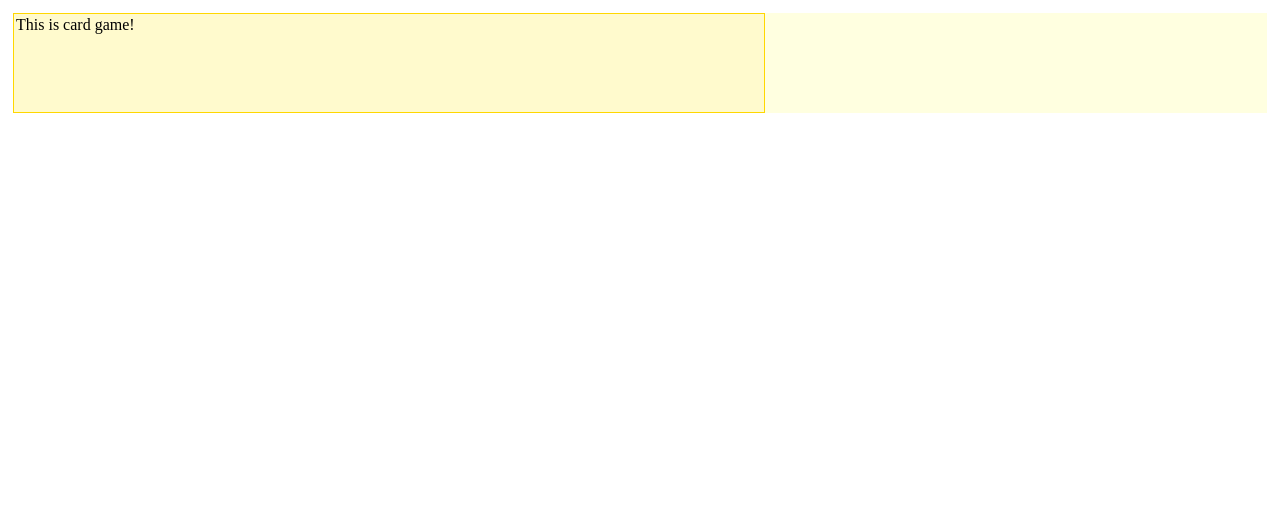
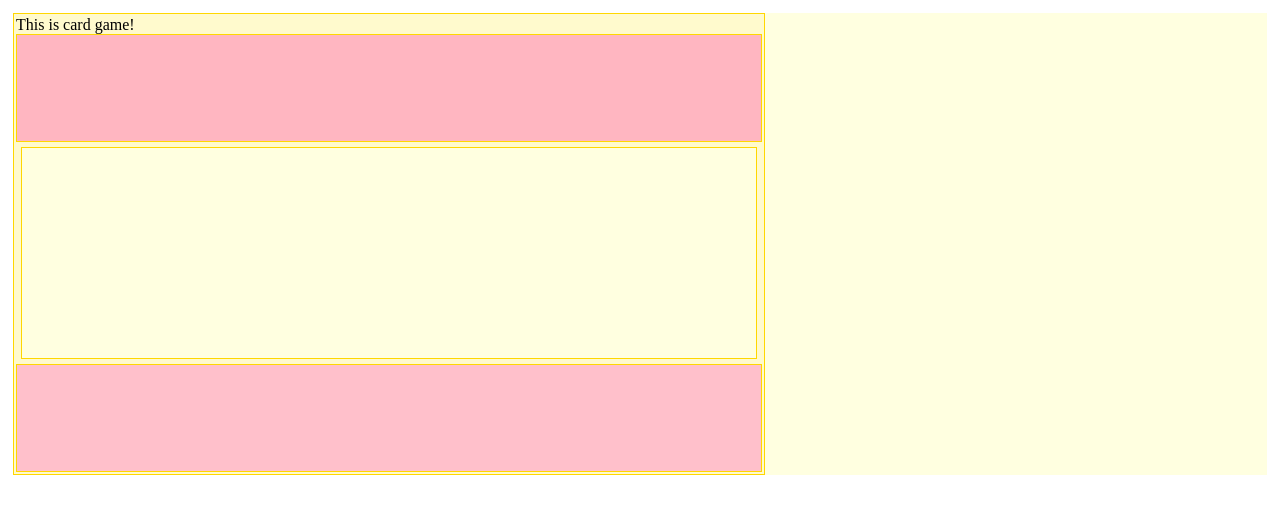
Before and after one commit to ScarySkeleton/cardAI, a React app: page / in a window 1280 px wide. Shown: the top 514 px of the page. Built offline with nearby package versions, Linux system fonts and the light colour scheme; the HTML template or start-up script is replaced by a standard one.

Commit message:
styles: variables, field and cards

```diff
--- a/src/containers/card/card.scss
+++ b/src/containers/card/card.scss
@@ -5,8 +5,8 @@
 
     display: inline;
     &_img {
-        max-width: 100px;
-        max-height: 100px;
+        max-width: $cardSizeMedium;
+        max-height: $cardSizeMedium;
         margin: $marginMedium;
         padding: $paddingMedium;
         cursor: pointer;
--- a/src/containers/field/Field.jsx
+++ b/src/containers/field/Field.jsx
@@ -14,6 +14,12 @@ class Field extends PureComponent {
             <div className='container field'>
                 <div className='field__desk'>
                     This is card game!
+                    <div className='field__desk-pc'>
+                    </div>
+                    <div className='field__desk-game'>
+                    </div>
+                    <div className='field__desk-human'>
+                    </div>
                 </div>
                 <div className='field__cards'>
                     <Card />
--- a/src/containers/field/field.scss
+++ b/src/containers/field/field.scss
@@ -2,16 +2,35 @@
 
 .field {
     display: flex;
-    min-height: 100px;
-    min-width: 100px;
-
     padding: $paddingMedium;
 
     &__desk {
         width: 60%;
         padding: $paddingSmall;
         background-color: $lemon;
-        border: 1px solid $gold;
+        border: $borderRadSmall solid $gold;
+
+        &-pc {
+            min-height: calc(#{$cardSizeMedium} + #{$paddingSmall});
+            padding: $paddingSmall;
+            background-color: $lightPink;
+            border: $borderRadSmall solid $gold;
+        }
+
+        &-game {
+            min-height: multiplySelf($cardSizeMedium, 1);
+            margin: $marginMedium;
+            padding: $paddingMedium;
+            background-color: $lightYellow;
+            border: $borderRadSmall solid $gold;
+        }
+
+        &-human {
+            min-height: calc(#{$cardSizeMedium} + #{$paddingSmall});
+            padding: $paddingSmall;
+            background-color: Pink;
+            border: $borderRadSmall solid $gold;
+        }
     }
 
     &__cards {
--- a/src/styles/variables.scss
+++ b/src/styles/variables.scss
@@ -12,6 +12,10 @@ $small: 2px;
 $medium: 5px;
 $large: 7px;
 
+$cardSizeSmall: 50px;
+$cardSizeMedium: 100px;
+$cardSizeLarge: 150px;
+
 $paddingSmall: $small;
 $paddingMedium: $medium;
 $paddingLarge: $large;
@@ -20,7 +24,7 @@ $marginSmall: $small;
 $marginMedium: $medium;
 $marginLarge: $large;
 
-$borderRadSmall: $small;
+$borderRadSmall: 1px;
 $borderRadMedium: $medium;
 $borderRadLarge: $large;
 
@@ -40,3 +44,14 @@ $lightYellow: #FFFFE0;
 $yellow: #FFFF00;
 $gold: #FFD700;
 $lemon: #FFFACD;
+
+/*
+    Utils
+*/
+@function multiplySelf($val1, $times) {
+    @while $times > 0 {
+        $val1: $val1 + $val1;
+        $times: $times - 1;
+    }
+    @return $val1;
+}
```
